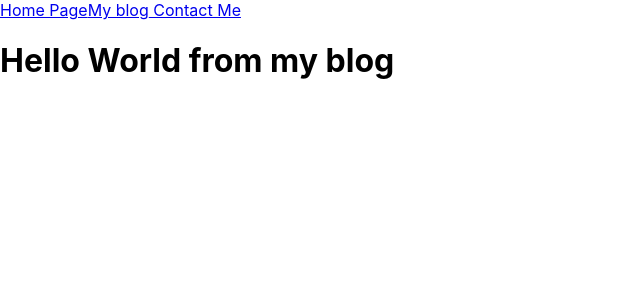
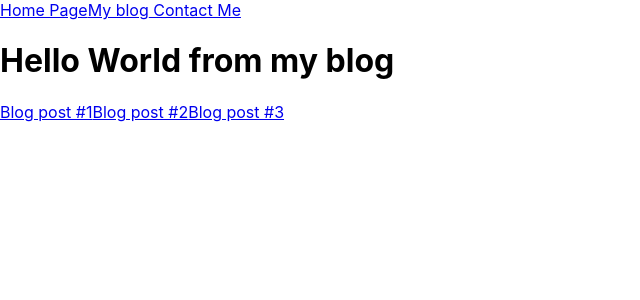
Before and after one commit to j-hernandez/react-router-practice, a React (Create React App) app: page /blog in a window 1280 px wide. Shown: the top 300 px of the page, without its empty margins (0-640 px from the left). Built offline with nearby package versions, Linux system fonts and the light colour scheme.

Commit message:
adds blog post routes

```diff
--- a/src/components/Blog.js
+++ b/src/components/Blog.js
@@ -1,7 +1,50 @@
 import React from 'react';
 
-export default (props) => (
-    <>
-        <h1>Hello World from my blog</h1>
-    </>
-)
+import {
+    Route,
+    Link,
+    useRouteMatch
+} from 'react-router-dom';
+
+import Post from './Post';
+
+const blogPosts = [
+    {
+        title: 'Blog post #1',
+        content: 'Lorem ipsum dolor sit amet, consectetur adipiscing elit.'
+    },
+    {
+        title: 'Blog post #2',
+        content: 'Maecenas consequat sagittis orci quis accumsan.'
+    },
+    {
+        title: 'Blog post #3',
+        content: 'Curabitur fringilla, risus dignissim egestas elementum, leo sapien pretium est, quis imperdiet eros orci et ligula.'
+    }
+];
+export default (props) => {
+    // Now we have some room to deal with business logic
+
+    const { url } = useRouteMatch();
+
+    return (
+        <>
+            <h1>Hello World from my blog</h1>
+
+        <nav>
+            {
+                blogPosts.map((post, index) => (
+                    <>
+                        <Link to={`${url}/${index}`}>
+                            {post.title}
+                        </Link>
+                    </>
+                ))
+            }
+        </nav>
+        <Route path={`${url}/:id`}>
+           <Post posts={blogPosts} />
+        </Route>
+        </>
+    )
+}
--- /dev/null
+++ b/src/components/Post.js
@@ -0,0 +1,22 @@
+import React from 'react';
+
+import {
+    useParams
+} from 'react-router-dom';
+
+export default (props) => {
+    // Get the "id" (our Array index) from React Router.
+    const { id } = useParams();
+
+    // const params = useParams();
+    // const id = params.id;
+    // Use the id to get a specific post from the Array.
+    const post = props.posts[id];
+    return (
+        <article>
+            <h2>{post.title}</h2>
+            <p>{post.content}</p>
+        </article>
+
+    );
+};
```
Also changed, not shown: src/App.js (line endings or trailing spaces), 1 other file (tests, documents, lock files or other folders).
